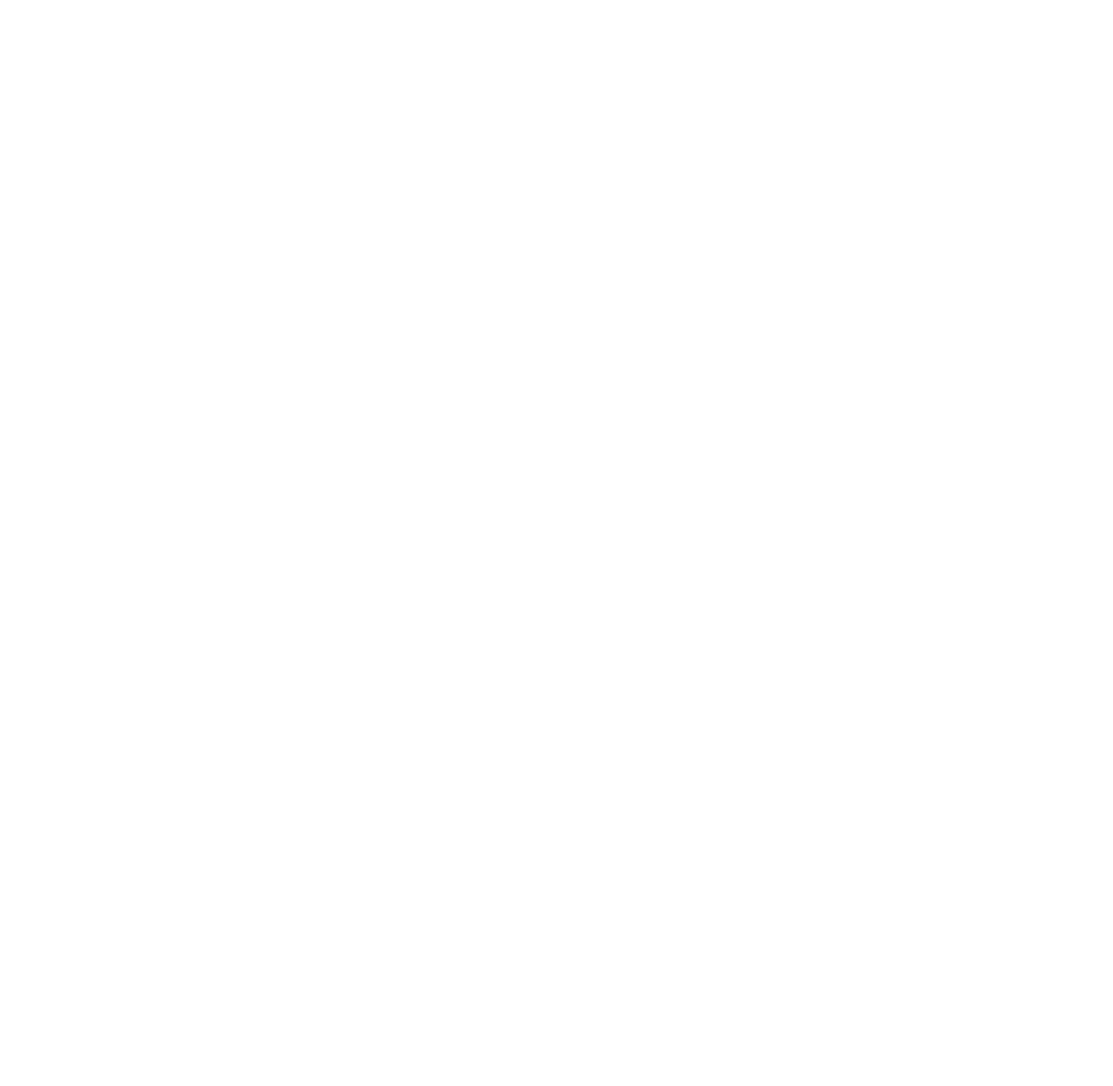
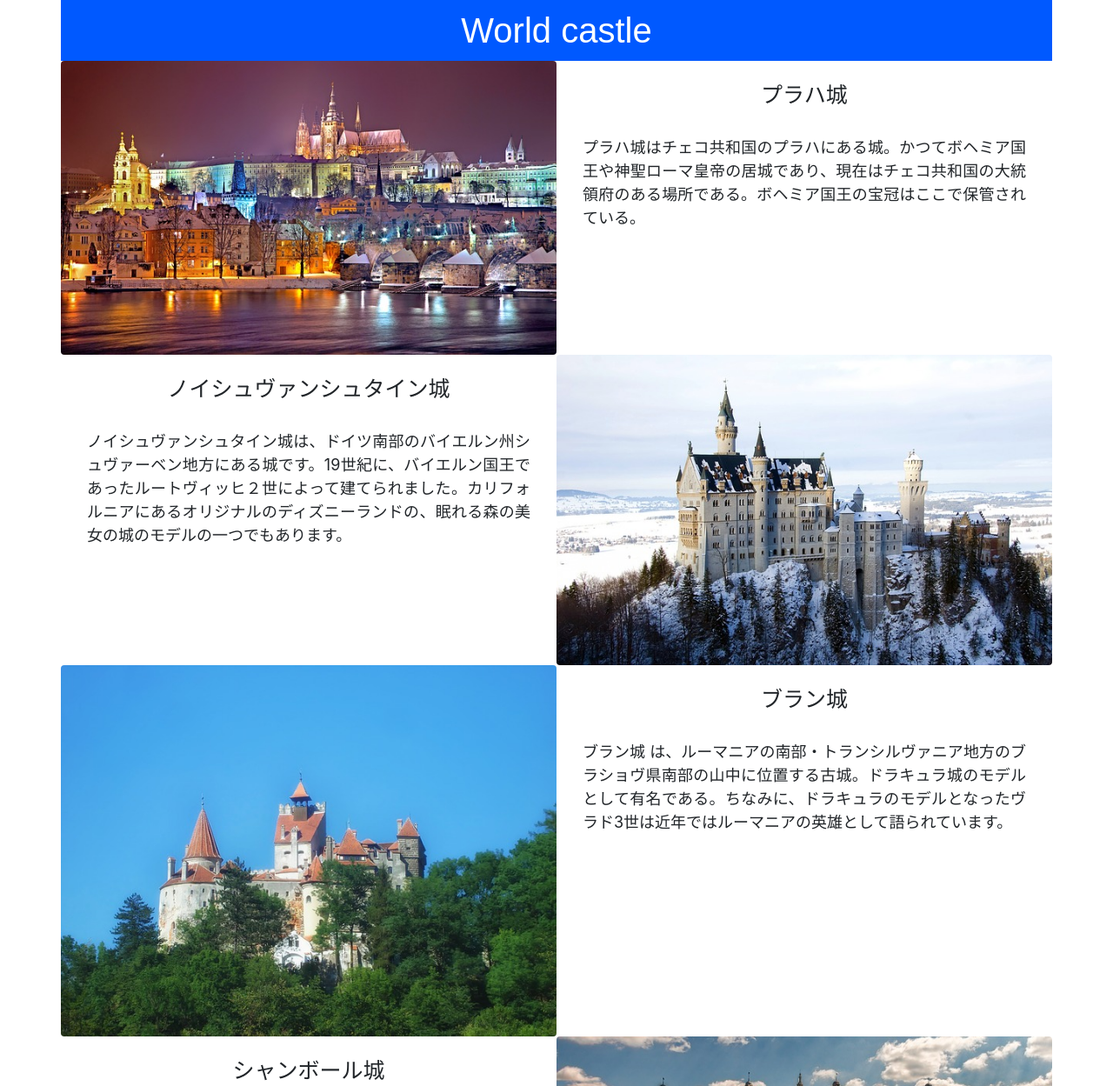
Before and after one commit to akihiro-hashimoto/20190823Homework, a plain HTML site: page index.html in a window 1280 px wide. Shown: the top 1249 px of the page at 87% size. Before the commit the page ends 800 px from the top, so only its background shows below. Drawn offline with nearby package versions, Linux system fonts and the light colour scheme.

Commit message:
2019.08.26

```diff
--- a/index.html
+++ b/index.html
@@ -6,8 +6,75 @@
     <meta http-equiv="X-UA-Compatible" content="ie=edge">
     <title>Document</title>
     <link rel="stylesheet" href="https://stackpath.bootstrapcdn.com/bootstrap/4.3.1/css/bootstrap.min.css" integrity="sha384-ggOyR0iXCbMQv3Xipma34MD+dH/1fQ784/j6cY/iJTQUOhcWr7x9JvoRxT2MZw1T" crossorigin="anonymous">
+    <link rel="stylesheet" href="style.css">
 </head>
 <body>
+    <div class="container">
+        <div class="row">
+            <div class="box1 col-12 text-center">World castle</div>
+        </div>
+
+        <div class="row justify-content-end">
+            <div class="col-6">
+                <img src="img/prague-3010407_640.jpg" class="rounded"  alt="プラハ城">
+            </div>
+
+            <div class="col-6">
+                <br>
+                <h3>プラハ城</h3>
+                <br>
+                <p class="box2 text-justify">プラハ城はチェコ共和国のプラハにある城。かつてボヘミア国王や神聖ローマ皇帝の居城であり、現在はチェコ共和国の大統領府のある場所である。ボヘミア国王の宝冠はここで保管されている。</p>
+            </div>
+
+        </div>
+
+        <div class="row justify-content-end">
+            <div class="col-6">
+                <br>
+                <h3>ノイシュヴァンシュタイン城</h3>
+                <br>
+                <p class="box2 text-justify">ノイシュヴァンシュタイン城は、ドイツ南部のバイエルン州シュヴァーベン地方にある城です。19世紀に、バイエルン国王であったルートヴィッヒ２世によって建てられました。カリフォルニアにあるオリジナルのディズニーランドの、眠れる森の美女の城のモデルの一つでもあります。</p>
+            </div>
+
+            <div class="col-6">
+                <img src="img/neuschwanstein-701732_640.jpg" class="rounded"  alt="ノイシュヴァンシュタイン城">
+            </div>
+
+        </div>
+
+        <div class="row justify-content-end">
+            <div class="col-6">
+                <img src="img/bran-castle-312918_640.jpg" class="rounded"  alt="ブラン城">
+            </div>
+
+            <div class="col-6">
+                <br>
+                <h3>ブラン城</h3>
+                <br>
+                <p class="box2 text-justify">ブラン城 は、ルーマニアの南部・トランシルヴァニア地方のブラショヴ県南部の山中に位置する古城。ドラキュラ城のモデルとして有名である。ちなみに、ドラキュラのモデルとなったヴラド3世は近年ではルーマニアの英雄として語られています。</p>
+            </div>
+
+        </div>
+
+        <div class="row justify-content-end">
+            <div class="col-6">
+                <br>
+                <h3>シャンボール城</h3>
+                <br>
+                <p class="box2 text-justify">シャンボール城はフランスロワール＝エ＝シェール県のシャンボールにある城。ロワール渓谷に点在する城のうち、最大の広さを持つ。フランス王フランソワ1世のために建てられた。世界遺産「シュリー＝シュル＝ロワールとシャロンヌ間のロワール渓谷」に含まれおり、シャンボール城は1981年から2000年まで単独で世界遺産に登録されていた。</p>
+            </div>
+
+            <div class="col-6">
+                    <img src="img/chambord-3195956_640.jpg" class="rounded"  alt="シャンボール城">
+            </div>
+
+        </div>
+
+        <div class="row">
+                <div class="box3 col-12">Let's go around the world</div>
+        </div>
+
+    </div>
 
     <script src="https://code.jquery.com/jquery-3.3.1.slim.min.js" integrity="sha384-q8i/X+965DzO0rT7abK41JStQIAqVgRVzpbzo5smXKp4YfRvH+8abtTE1Pi6jizo" crossorigin="anonymous"></script>
     <script src="https://cdnjs.cloudflare.com/ajax/libs/popper.js/1.14.7/umd/popper.min.js" integrity="sha384-UO2eT0CpHqdSJQ6hJty5KVphtPhzWj9WO1clHTMGa3JDZwrnQq4sF86dIHNDz0W1" crossorigin="anonymous"></script>
--- a/style.css
+++ b/style.css
@@ -0,0 +1,41 @@
+.box1 {
+    background-color: rgb(0, 89, 255);
+    height: 70px;
+    font-size: 40px;
+    font-family: 'Snell Roundhand',sans-serif;
+    display: flex;
+	align-items: center;
+    justify-content: center;
+    color: white;
+}
+
+.col-6 {
+    padding: 0;
+}
+
+h3 {
+    font-size: 25px;
+    text-align: center;
+}
+
+img {
+    width: 100%;
+    object-fit: cover;
+}
+
+.box2 {
+    font-size: 18px;
+    margin: 0px 30px;
+}
+
+.box3 {
+    background-color: rgb(0, 89, 255);
+    height: 50px;
+    font-size: 25px;
+    font-family: 'Snell Roundhand',sans-serif;
+    text-align: center;
+    display: flex;
+	align-items: center;
+    justify-content: center;
+    color: white;
+}
```
Also changed, not shown: img/bran-castle-312918_640.jpg (added), img/chambord-3195956_640.jpg (added), img/neuschwanstein-701732_640.jpg (added), img/prague-3010407_640.jpg (added).
